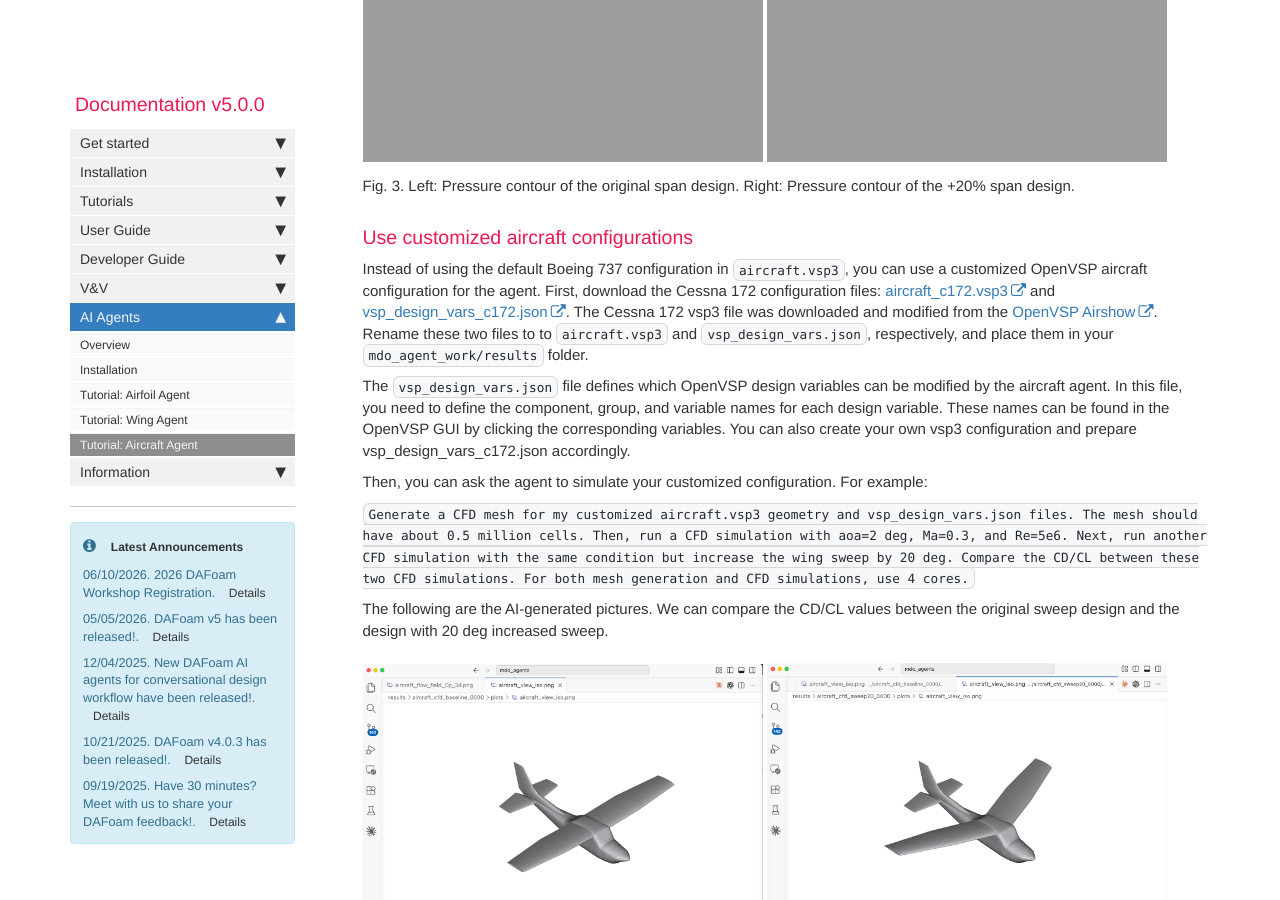
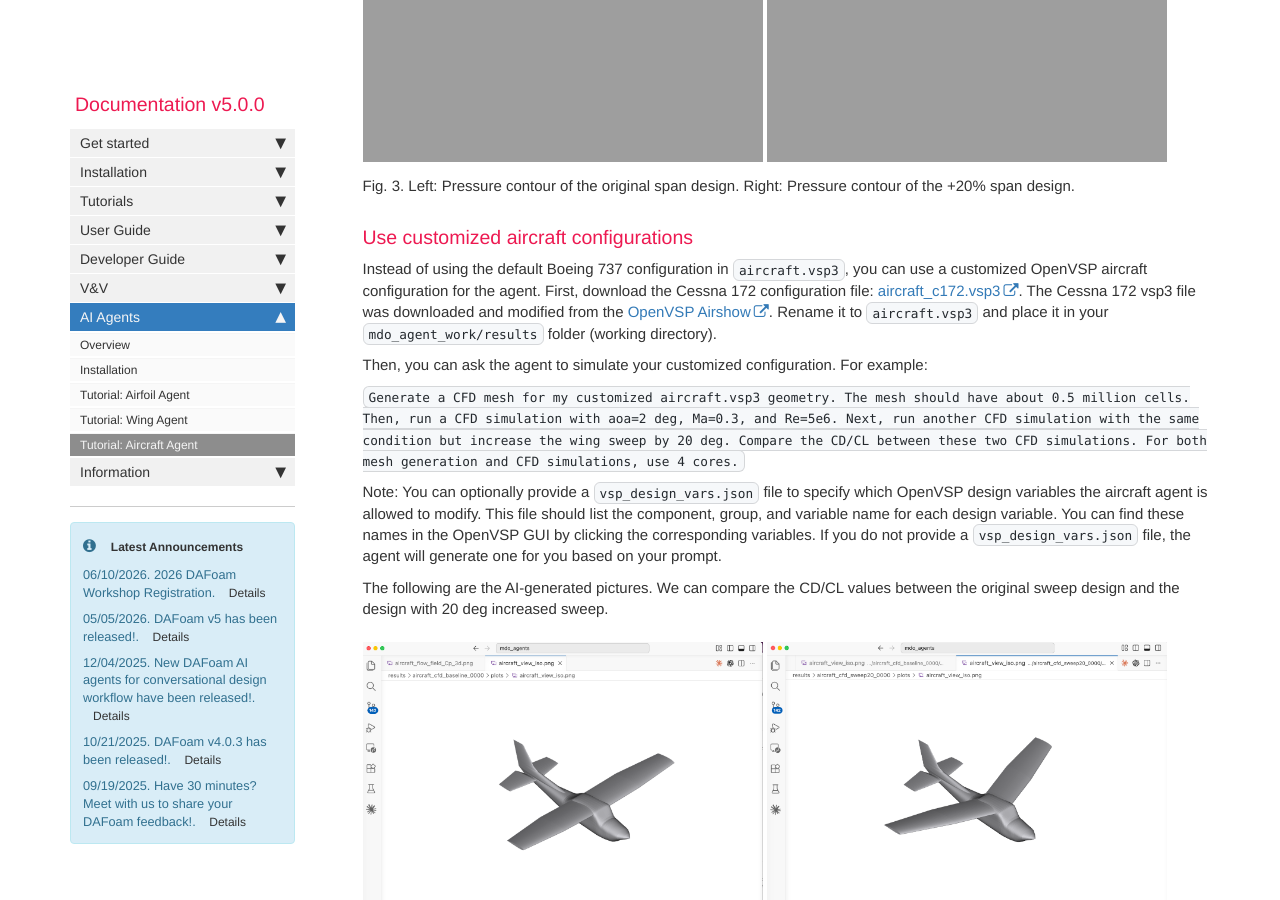
Before and after one commit to DAFoam/DAFoam.github.io, a Jekyll site: the page built from pages/mydoc/mydoc_ai_agent_aircraft.md, in a window 1280 px wide and 900 px high, scrolled down 2937 px. Built offline with Jekyll 4.4.1, drawn with Linux system fonts in a browser that asks for light colours; comment, search, counter and statistics services are not loaded.

Commit message:
content update

```diff
--- a/pages/mydoc/mydoc_ai_agent_aircraft.md
+++ b/pages/mydoc/mydoc_ai_agent_aircraft.md
@@ -244,13 +244,13 @@ Fig. 3. Left: Pressure contour of the original span design. Right: Pressure cont
 
 ### Use customized aircraft configurations
 
-Instead of using the default Boeing 737 configuration in `aircraft.vsp3`, you can use a customized OpenVSP aircraft configuration for the agent. First, download the Cessna 172 configuration files: [aircraft_c172.vsp3](https://github.com/DAFoam/mdo_agent_work/releases/download/v1.0/aircraft_c172.vsp3) and [vsp_design_vars_c172.json](https://github.com/DAFoam/mdo_agent_work/releases/download/v1.0/vsp_design_vars_c172.json). The Cessna 172 vsp3 file was downloaded and modified from the [OpenVSP Airshow](https://airshow.openvsp.org/). Rename these two files to to `aircraft.vsp3` and `vsp_design_vars.json`, respectively, and place them in your `mdo_agent_work/results` folder.
-
-The `vsp_design_vars.json` file defines which OpenVSP design variables can be modified by the aircraft agent. In this file, you need to define the component, group, and variable names for each design variable. These names can be found in the OpenVSP GUI by clicking the corresponding variables. You can also create your own vsp3 configuration and prepare vsp_design_vars_c172.json accordingly.
+Instead of using the default Boeing 737 configuration in `aircraft.vsp3`, you can use a customized OpenVSP aircraft configuration for the agent. First, download the Cessna 172 configuration file: [aircraft_c172.vsp3](https://github.com/DAFoam/mdo_agent_work/releases/download/v1.0/aircraft_c172.vsp3). The Cessna 172 vsp3 file was downloaded and modified from the [OpenVSP Airshow](https://airshow.openvsp.org/). Rename it to `aircraft.vsp3` and place it in your `mdo_agent_work/results` folder (working directory).
 
 Then, you can ask the agent to simulate your customized configuration. For example:
 
-`Generate a CFD mesh for my customized aircraft.vsp3 geometry and vsp_design_vars.json files. The mesh should have about 0.5 million cells. Then, run a CFD simulation with aoa=2 deg, Ma=0.3, and Re=5e6. Next, run another CFD simulation with the same condition but increase the wing sweep by 20 deg. Compare the CD/CL between these two CFD simulations. For both mesh generation and CFD simulations, use 4 cores.`
+`Generate a CFD mesh for my customized aircraft.vsp3 geometry. The mesh should have about 0.5 million cells. Then, run a CFD simulation with aoa=2 deg, Ma=0.3, and Re=5e6. Next, run another CFD simulation with the same condition but increase the wing sweep by 20 deg. Compare the CD/CL between these two CFD simulations. For both mesh generation and CFD simulations, use 4 cores.`
+
+Note: You can optionally provide a `vsp_design_vars.json` file to specify which OpenVSP design variables the aircraft agent is allowed to modify. This file should list the component, group, and variable name for each design variable. You can find these names in the OpenVSP GUI by clicking the corresponding variables. If you do not provide a `vsp_design_vars.json` file, the agent will generate one for you based on your prompt.
 
 The following are the AI-generated pictures. We can compare the CD/CL values between the original sweep design and the design with 20 deg increased sweep.
 
```
